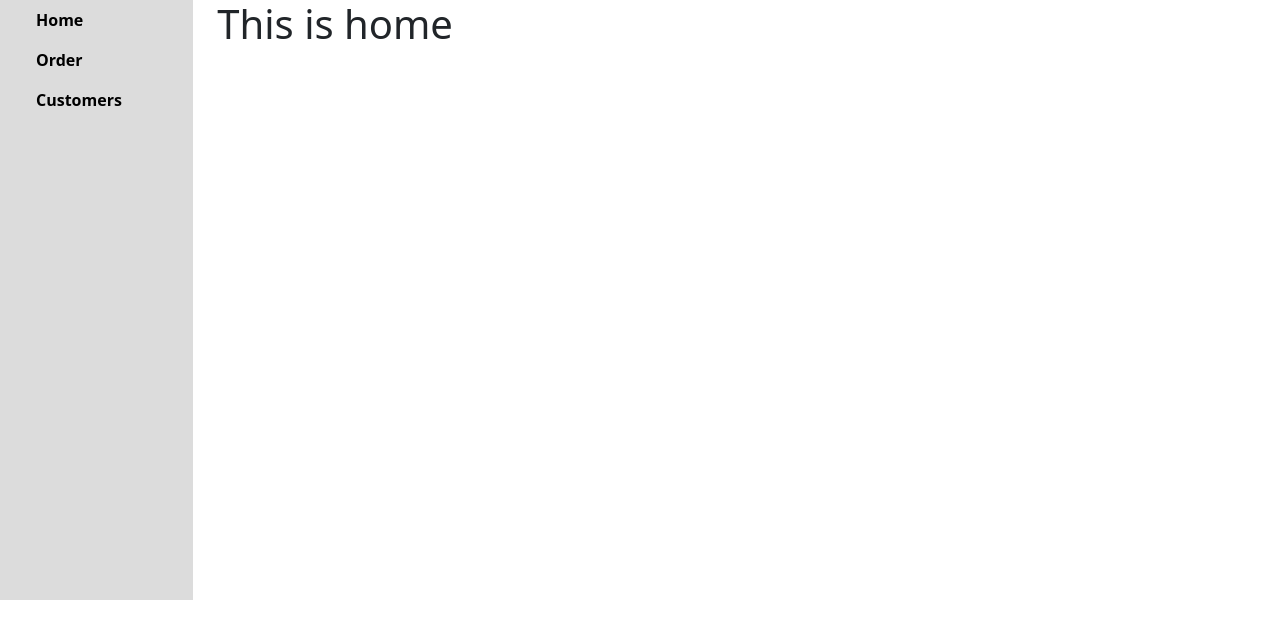
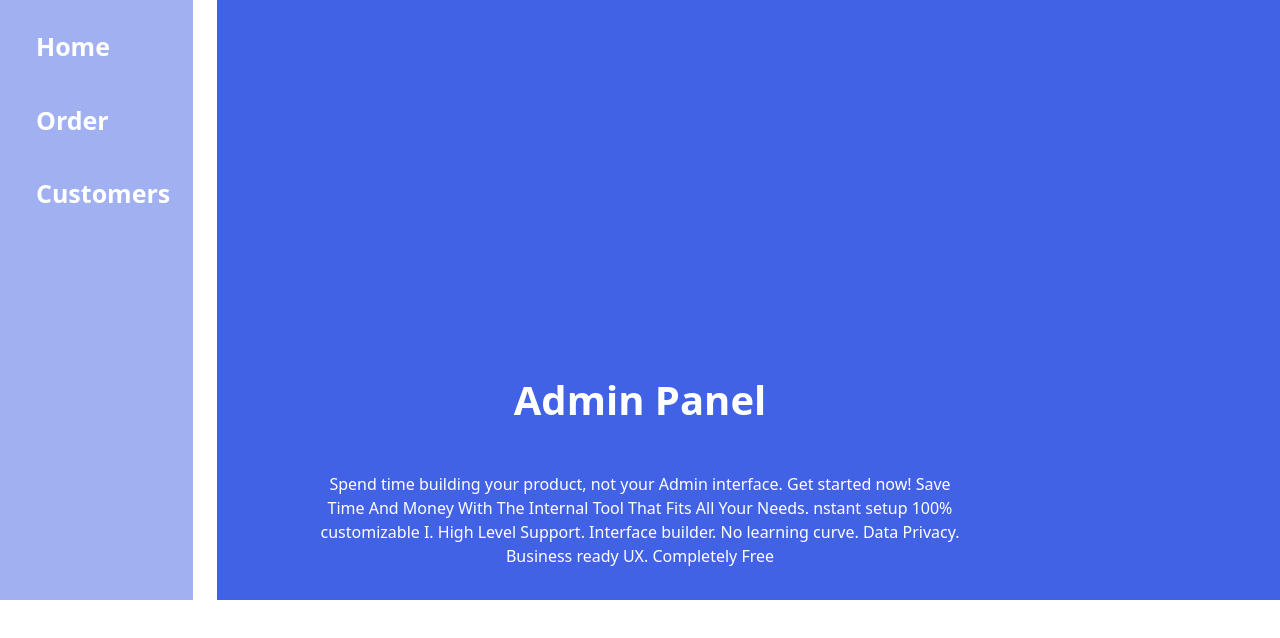
Before and after one commit to monika-ghimire/Adim-pannel, a React app: page /home in a window 1280 px wide. Built offline with nearby package versions, Linux system fonts and the light colour scheme.

Commit message:
styles added

```diff
--- a/src/Components/Coustomers.js
+++ b/src/Components/Coustomers.js
@@ -5,16 +5,11 @@ import NavBar from './NavBar'
 
 export default function Coustmers() {
   let CoustmersListHold =[
-    {  Images:"this is images", Name:"apple" , Project_Name:"apple boy", Status:"10", Weeks:"Pending" ,Budget:"10"},
-    {Images:"this is images", Name:"apple" , Project_Name:"apple boy", Status:"10", Weeks:"Pending" ,Budget:"10"},
-    {Images:"this is images", Name:"apple" , Project_Name:"apple boy", Status:"10", Weeks:"Pending" ,Budget:"10"},
-    {Images:"this is images", Name:"apple" , Project_Name:"apple boy", Status:10, Weeks:"Pending" ,Budget:10},
+    {  Images:"this is images", Name:"salina" , Project_Name:"apple", Status:"10", Weeks:"Pending" ,Budget:"10"},
+    {Images:"this is images", Name:"monika" , Project_Name:"good ", Status:"10", Weeks:"Pending" ,Budget:"10"},
+    {Images:"this is images", Name:"suraj" , Project_Name:"fast", Status:"10", Weeks:"Pending" ,Budget:"10"},
+    {Images:"this is images", Name:"raj" , Project_Name:"super fast", Status:10, Weeks:"Pending" ,Budget:10},
   ]
-
-
-
-
-
   return (
 
   <>
@@ -22,7 +17,7 @@ export default function Coustmers() {
     <div class='col-2'><NavBar/></div>
 
      <div class='col-10'>
-
+     <h2>Coustmers</h2>
       { CoustmersListHold.map((x) => (
       <CoustomersList  Images={x.Images} Name={x.Name} Project_Name={x.Project_Name} Status={x.Status} Budget={x.Budget}/>
       ))}
--- a/src/Components/Home.js
+++ b/src/Components/Home.js
@@ -1,15 +1,26 @@
-import React from 'react'
-import NavBar from './NavBar'
-
+import React from "react";
+import NavBar from "./NavBar";
+import styles from "./styles.module.css";
 export default function Home() {
   return (
-
-   <>
-   <div class='row'>
-    <div class='col-2'><NavBar/></div>
-     <div class='col-10'> <h1>This is home</h1></div>
-   </div>
-
-  </>
-  )
+    <>
+      <div class="row">
+        <div class="col-2">
+          <NavBar />
+        </div>
+        <div class="col-10">
+          <div class={styles.homeHolder}>
+            <h1 class={styles.homeHading}>Admin Panel</h1>
+            <p class={styles.paraHeading}>
+              Spend time building your product, not your Admin interface. Get
+              started now! Save Time And Money With The Internal Tool That Fits
+              All Your Needs. nstant setup 100% customizable I. High Level
+              Support. Interface builder. No learning curve. Data Privacy.
+              Business ready UX. Completely Free
+            </p>
+          </div>
+        </div>
+      </div>
+    </>
+  );
 }
--- a/src/Components/LoginPage.js
+++ b/src/Components/LoginPage.js
@@ -13,32 +13,25 @@ export default function LoginPage() {
     console.log(Users);
     subitValidCheck(Users);
     navigate("home");
+  };
+  var validmgsEmail = document.getElementById("validmgsEmail");
+  const subitValidCheck = (Users) => {
+    let isFormValid = true;
+    let Etext;
 
+    console.log("1aa");
 
+    if (Users.Email_address === "") {
+      isFormValid = false;
+      console.log("1aa");
+      Etext = "email can not be empty";
+      validmgsEmail.innerText = Etext;
+      return false;
+    } else {
+      isFormValid = true;
+      return true;
+    }
   };
-  var validmgsEmail=document.getElementById('validmgsEmail');
-  const subitValidCheck=(Users)=>
-  {
-    let isFormValid=true
-    let text;
-
-    console.log('1aa');
-
-    if(Users.Email_address==="")
-{
-  isFormValid=false
-  console.log('1aa');
-  text = "email can not be empty";
-  validmgsEmail.innerText = text;
-  return false
-
-}
-else
-{
-   isFormValid=true
-   return true
-}
-  }
 
   return (
     <>
@@ -61,24 +54,29 @@ else
                     type="email"
                     class="form-control"
                     id="exampleInputEmail1"
+                    required
                   />
-                   <p id="validmgsEmail">.</p>
+
+                  <p id="validmgsEmail">.</p>
                 </div>
                 <div class="mb-8">
                   <label for="exampleInputPassword1" class="form-label">
                     Password
                   </label>
-                  <input type="password" class="form-control" />
+                  <input type="password" class="form-control" required />
                 </div>
 
+                <label for="validationTooltipUsername" class="form-label">
+                  Username
+                </label>
 
-              </form>
-              <button  onClick={subitValidCheck} class={styles.btn}>
+                <button onClick={subitValidCheck} class={styles.btn}>
                   Submit
                 </button>
                 <p>
                   Don't have an accout ?<a>Sign Up</a>
                 </p>
+              </form>
 
               <input
                 class={styles.google}
--- a/src/Components/RouterHandeler.js
+++ b/src/Components/RouterHandeler.js
@@ -27,8 +27,6 @@ export default function RouterHandeler() {
           <Route path="/" element={<LoginPage/>}>
           </Route>
 
-
-
         </Routes>
       </BrowserRouter>
     </>
--- a/src/Components/styles.module.css
+++ b/src/Components/styles.module.css
@@ -1,71 +1,81 @@
-.rightContainer
-{
-    background-color: #4262E6;
-    height:600px;
+.rightContainer {
+  background-color: #4262e6;
+  height: 600px;
 }
-.heading1{
-    color: aliceblue;
-    font-weight: bold;
+.heading1 {
+  color: aliceblue;
+  font-weight: bold;
   font-family: Arial, Helvetica, sans-serif;
   display: inline-block;
   position: absolute;
-  top:50%;
-  left:25%;
+  top: 50%;
+  left: 25%;
   transform: translate(-50%, -50%);
-
-
 }
-.btn
-{
-  background-color:#4262E6;
-  width:100%;
-  height:50px;
-  border:0px;
-  border-radius:10px;
-  margin-top:10%;
+.btn {
+  background-color: #4262e6;
+  width: 100%;
+  height: 50px;
+  border: 0px;
+  border-radius: 10px;
+  margin-top: 10%;
 }
-.heading
-{
-  margin-top:10%;
+.heading {
+  margin-top: 10%;
 }
-.form
-{
-  margin-top:5%;
-  border-bottom:1px solid gainsboro;
+.form {
+  margin-top: 5%;
+  border-bottom: 1px solid gainsboro;
 }
-.form input
-{
-  height:50px;
+.form input {
+  height: 50px;
 }
 
-.container
-{
-    height:600px;
+.container {
+  height: 600px;
 }
-.containersNav
-{
-
-    height:600px;
-    font-weight: bold;
-
-  background-color: gainsboro;
+.containersNav {
+  height: 600px;
+  font-weight: bold;
+  background-color: #a0b0f0;
 }
-.containersNav a{
-  color: black;
-  margin-left:20px;
+.containersNav a {
+  color: white;
+  margin-left: 20px;
+  margin-top: 20px;
+  font-size: 25px;
 }
-.google
-{
-  width:100%;
-  height:50px;
-margin-top:8%;
-border:1px solid gainsboro;
-  border-radius:10px;
+.google {
+  width: 100%;
+  height: 50px;
+  margin-top: 8%;
+  border: 1px solid gainsboro;
+  border-radius: 10px;
   text-align: center;
 }
-.Status
-{
-  width:30px;
-  height:20px;
-  border-radius:10%;
+.Status {
+  width: 30px;
+  height: 20px;
+  border-radius: 10%;
 }
+.homeHolder {
+  background-color: #4262e6;
+  height: 600px;
+
+  text-align: center;
+}
+.homeHading {
+  position: absolute;
+  top: 50%;
+  left: 50%;
+  transform: translate(-50%, -50%);
+  color: white;
+  font-weight: bold;
+}
+.paraHeading {
+  position: absolute;
+  top: 65%;
+  left: 50%;
+  transform: translate(-50%, -50%);
+  color: white;
+}
```
Also changed, not shown: src/pages/CoustomersList.js (+6 -3 lines), src/pages/Orders/OrderList.js (+6 -4 lines).
